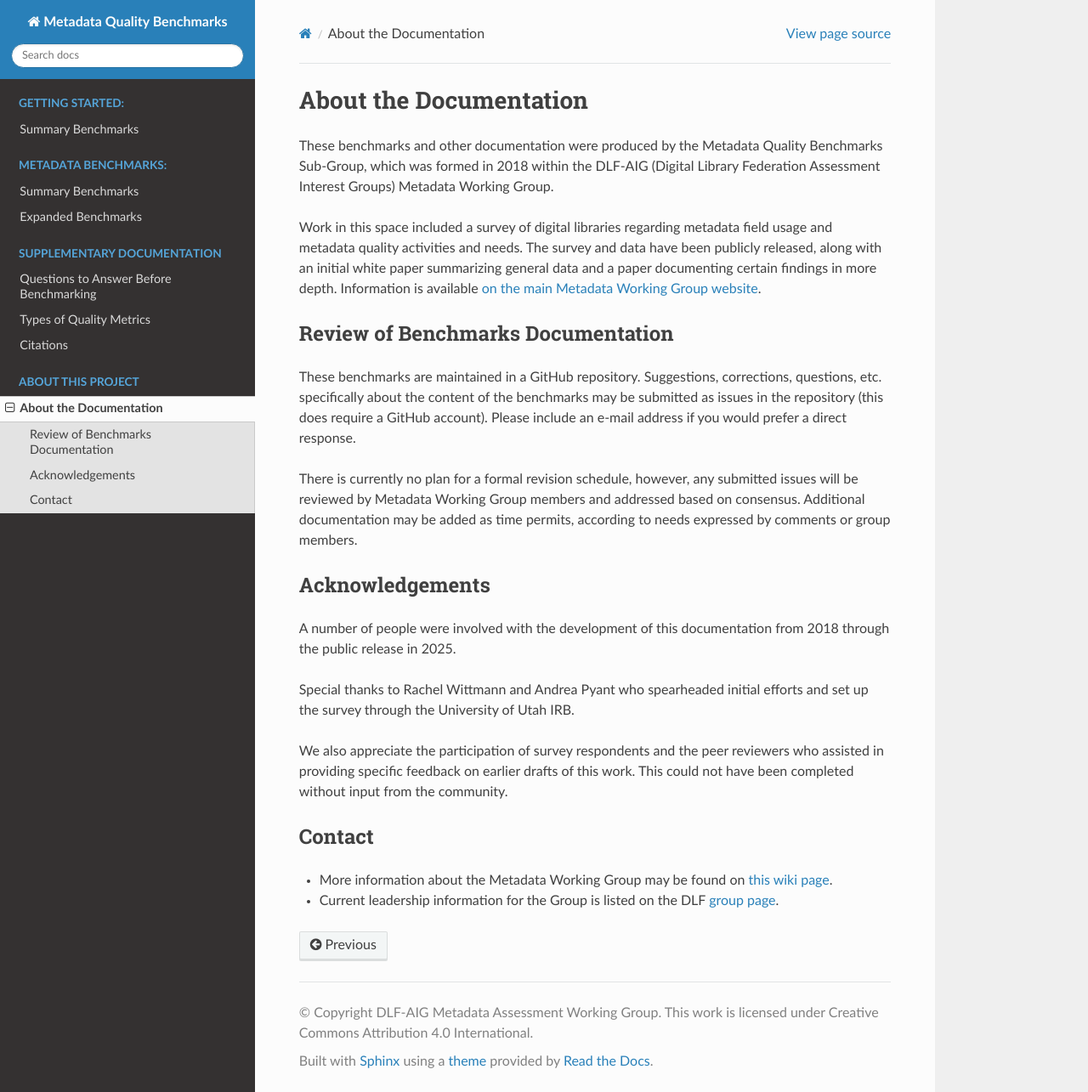
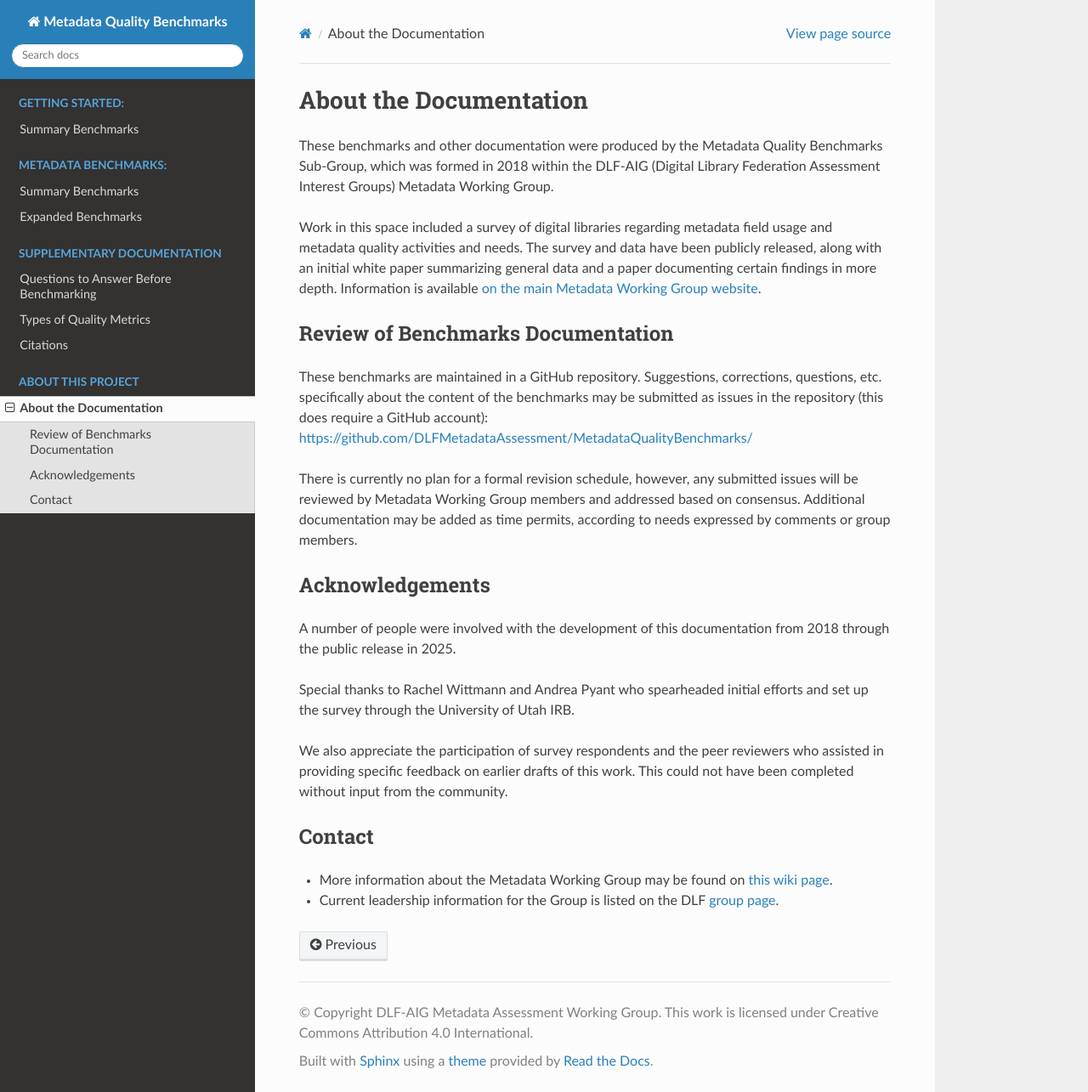
Before and after one commit to DLFMetadataAssessment/MetadataQualityBenchmarks, a Sphinx documentation site: the page built from doc/about.rst, in a window 1280 px wide and 1285 px high. Shown: the whole window at 85% size. Built offline with Sphinx 7.4.7 and the Read the Docs theme 3.1.0, drawn with Linux system fonts in a browser that asks for light colours.

Commit message:
Update about.rst
Point to repository

```diff
--- a/doc/about.rst
+++ b/doc/about.rst
@@ -17,8 +17,7 @@ Review of Benchmarks Documentation
 
 These benchmarks are maintained in a GitHub repository.  Suggestions, corrections,
 questions, etc. specifically about the content of the benchmarks may be submitted
-as issues in the repository (this does require a GitHub account).  Please include
-an e-mail address if you would prefer a direct response.
+as issues in the repository (this does require a GitHub account): https://github.com/DLFMetadataAssessment/MetadataQualityBenchmarks/
 
 There is currently no plan for a formal revision schedule, however, any submitted
 issues will be reviewed by Metadata Working Group members and addressed based on
```
